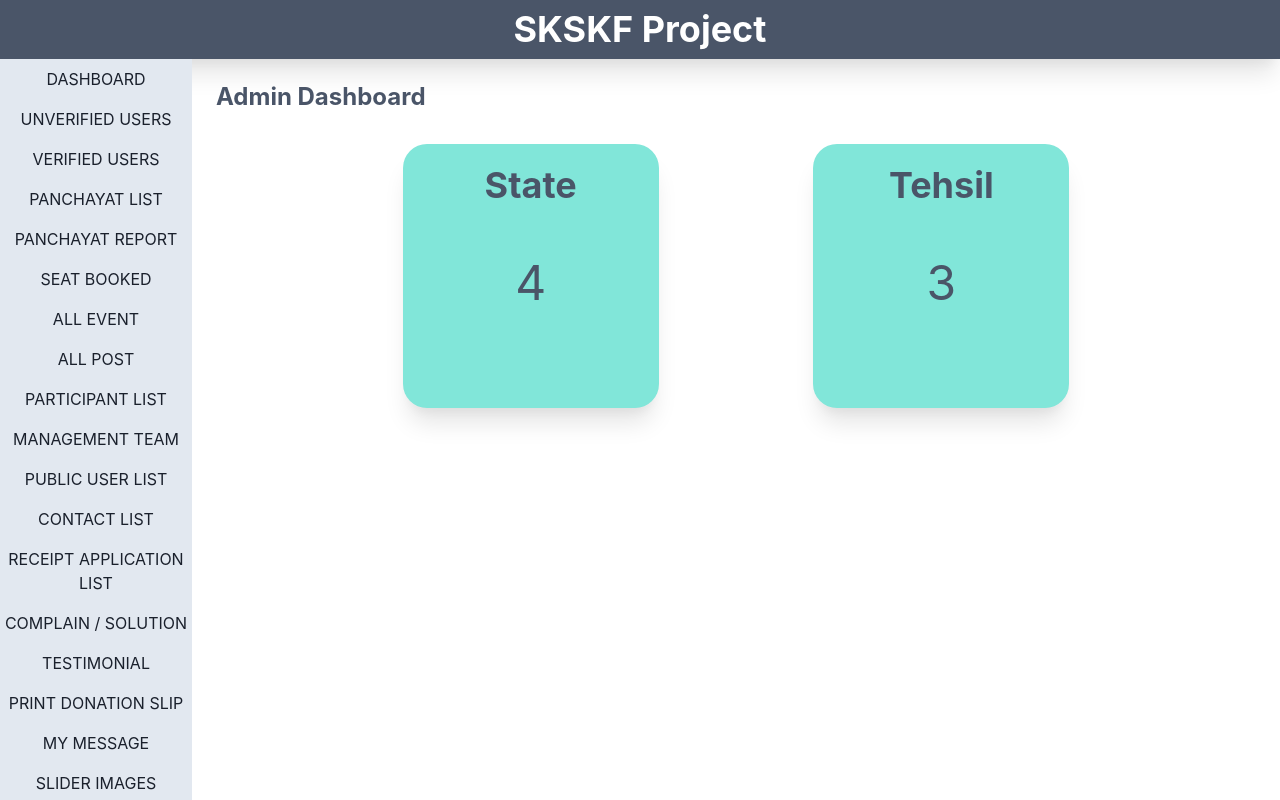
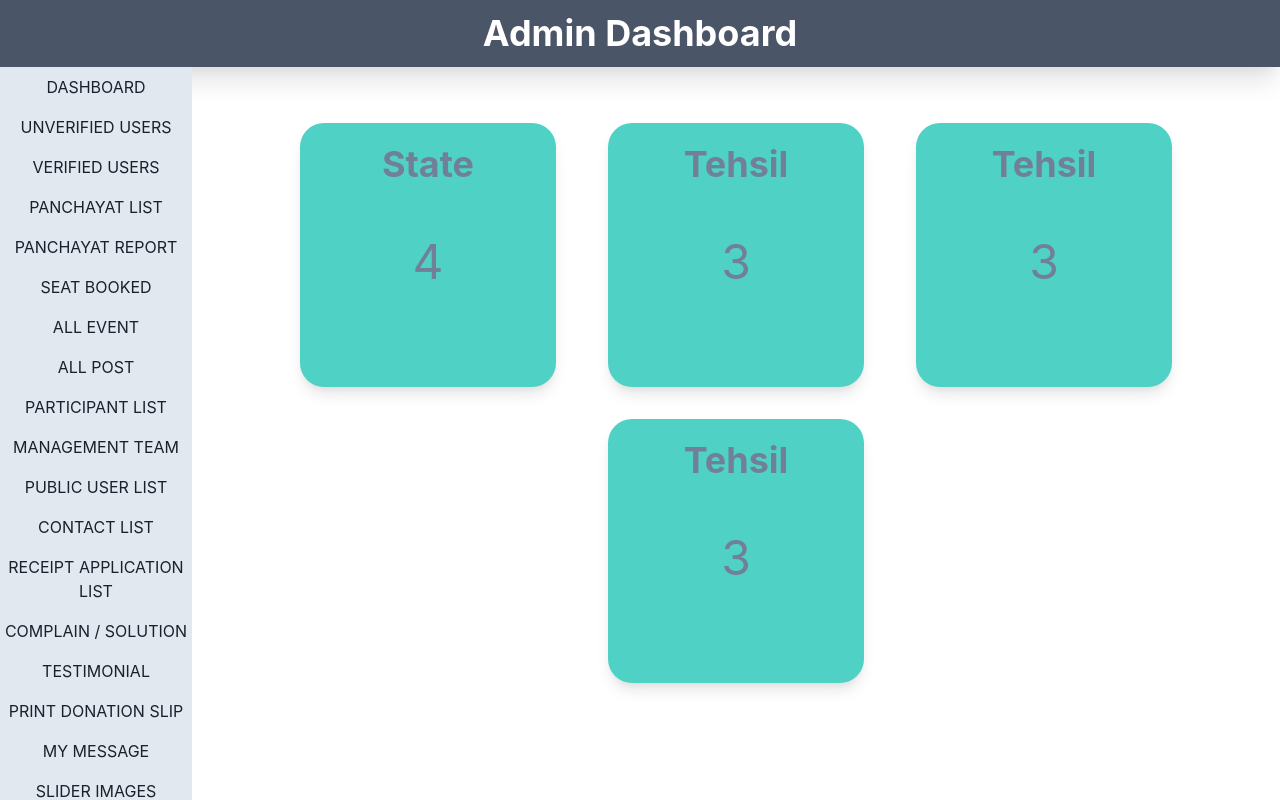
Before and after one commit to dhruvm420/reactProject, a React (Vite) app: page /dashboard in a window 1280 px wide. Shown: the top 800 px of the page. Built offline with nearby package versions, Linux system fonts and the light colour scheme.

Commit message:
minor fixes

```diff
--- a/src/components/header.jsx
+++ b/src/components/header.jsx
@@ -2,12 +2,10 @@ import { Box, Flex, Heading } from "@chakra-ui/react";
 import { Link } from "react-router-dom";
 export default function Header(props) {
   return (
-    <Flex justifyContent="center" boxShadow="xl" p="2" bg="gray.600">
-      <Link to={`/dashboard`}>
-        <Heading as="h1" color="white">
-          {props.title}
-        </Heading>
-      </Link>
+    <Flex justifyContent="center" boxShadow="xl" p="3" bg="gray.600">
+      <Heading as="h1" color="white">
+        {props.title}
+      </Heading>
     </Flex>
   );
 }
--- a/src/components/mycard.jsx
+++ b/src/components/mycard.jsx
@@ -16,10 +16,11 @@ export default function MyCard({ card }) {
       <Card
         w="20vw"
         h="33vh"
-        shadow="xl"
-        bg="teal.200"
-        color="gray.600"
+        shadow="lg"
+        bg="teal.300"
+        color="gray.500"
         borderRadius="3xl"
+        mb="8"
       >
         <CardHeader>
           <Heading size="xl" textAlign="center">
--- a/src/routes/dashboard.jsx
+++ b/src/routes/dashboard.jsx
@@ -1,10 +1,21 @@
 import { Box, Heading, Flex } from "@chakra-ui/react";
 import MyCard from "../components/mycard.jsx";
+import Header from "../components/header.jsx";
+import Sidebar from "../components/sidebar.jsx";
 let dashboardData = [
   {
     title: "State",
     count: "4",
   },
+  {
+    title: "Tehsil",
+    count: "3",
+  },
+  {
+    title: "Tehsil",
+    count: "3",
+  },
+
   {
     title: "Tehsil",
     count: "3",
@@ -15,14 +26,15 @@ export default function Dashboard() {
     return <MyCard card={item} />;
   });
   return (
-    <Box w="85vw" p="6">
-      <Flex flexDirection="column">
-        <Heading as="h2" fontSize="2xl" color="gray.600">
-          Admin Dashboard
-        </Heading>
-        <Flex padding="8" justifyContent="space-evenly">
-          {cards}
-        </Flex>
+    <Box>
+      <Header title="Admin Dashboard" />
+      <Flex>
+        <Sidebar />
+        <Box w="85vw" p="6">
+          <Flex padding="8" justifyContent="space-evenly" wrap="wrap">
+            {cards}
+          </Flex>
+        </Box>
       </Flex>
     </Box>
   );
--- a/src/routes/root.jsx
+++ b/src/routes/root.jsx
@@ -1,5 +1,4 @@
 import { Box, Flex } from "@chakra-ui/react";
-import { Outlet } from "react-router-dom";
 import Header from "../components/header";
 import Sidebar from "../components/sidebar";
 
@@ -9,7 +8,6 @@ export default function Root() {
       <Header title="SKSKF Project" />
       <Flex>
         <Sidebar />
-        <Outlet />
       </Flex>
     </Box>
   );
```
Also changed, not shown: src/main.jsx (+4 -6 lines).
